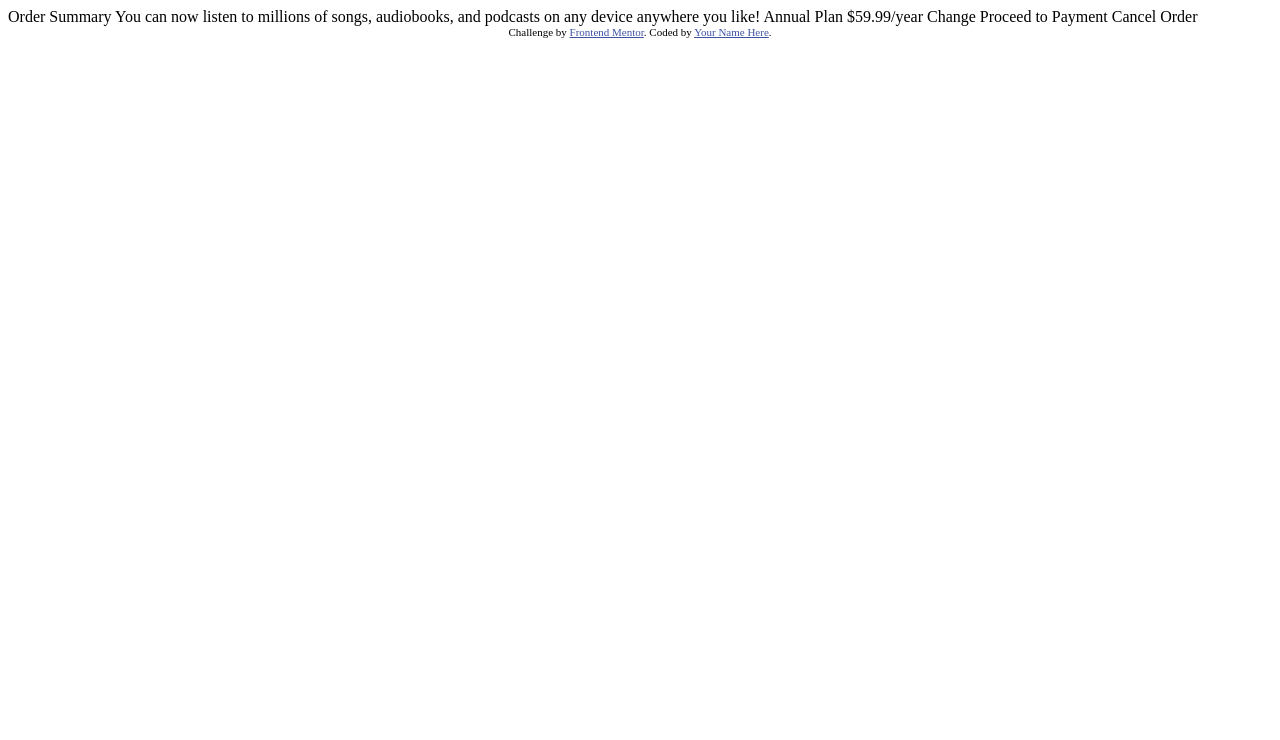
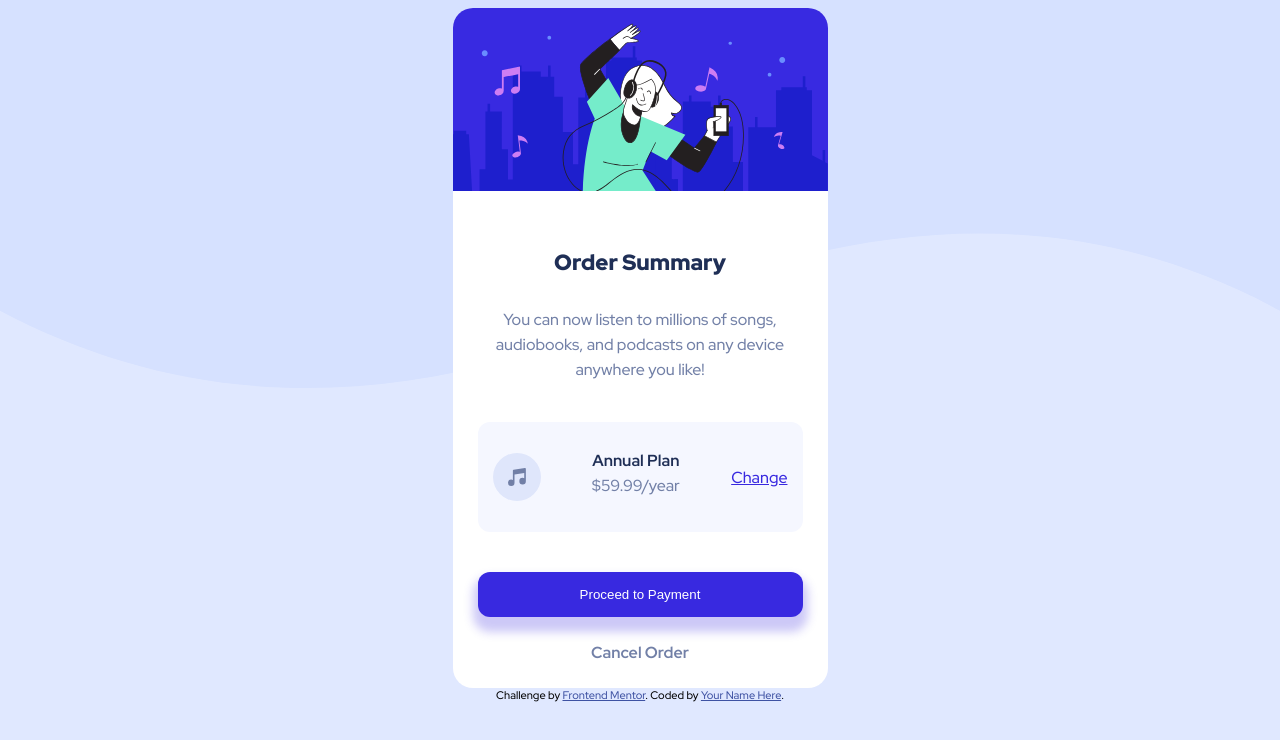
Before and after one commit to rhysrob/order-summary-component-main, a plain HTML site: page index.html in a window 1280 px wide. Drawn offline with Linux system fonts and the light colour scheme.

Commit message:
added style

```diff
--- a/index.html
+++ b/index.html
@@ -1,5 +1,6 @@
 <!DOCTYPE html>
 <html lang="en">
+
 <head>
   <meta charset="UTF-8">
   <meta name="viewport" content="width=device-width, initial-scale=1.0"> <!-- displays site properly based on user's device -->
@@ -8,30 +9,142 @@
 
   <title>Frontend Mentor | Order summary card</title>
 
+
+
+  <link rel="preconnect" href="https://fonts.googleapis.com">
+  <link rel="preconnect" href="https://fonts.gstatic.com" crossorigin>
+  <link href="https://fonts.googleapis.com/css2?family=Red+Hat+Display:wght@500;700;900&display=swap" rel="stylesheet">
+
+
   <!-- Feel free to remove these styles or customise in your own stylesheet 👍 -->
   <style>
-    .attribution { font-size: 11px; text-align: center; }
-    .attribution a { color: hsl(228, 45%, 44%); }
+    body {
+      background: hsl(225, 100%, 94%) url('images/pattern-background-desktop.svg') no-repeat;
+      background-size: contain;
+      font-family: 'Red Hat Display', sans-serif
+    }
+
+    h1 {
+      font-size: 22px;
+      font-weight: 900;
+      color: hsl(223, 47%, 23%)
+    }
+
+    p {
+      margin-bottom: 25px;
+      line-height: 25px;
+      font-size: 16px;
+      color: #7280a7
+    }
+
+    p strong {
+      color: #1f2f56;
+
+    }
+
+
+
+    .card {
+      border-radius: 20px;
+      margin: 0 auto;
+      width: 375px;
+      text-align: center;
+      background: white;
+
+    }
+
+    .card-header {
+      background: url('images/illustration-hero.svg') no-repeat;
+      background-size: contain;
+      height: 200px;
+
+      border-top-left-radius: 20px;
+      border-top-right-radius: 20px;
+    }
+
+    .card-body {
+      display: flex;
+      flex-direction: column;
+      padding: 25px;
+    }
+
+    .card-inner {
+      display: flex;
+      flex-direction: row;
+      align-items: center;
+      background: #f5f7ff;
+
+      border-radius: 12px;
+      padding: 15px;
+      justify-content: space-between;
+      margin: 15px 0;
+      height: 80px
+    }
+
+    .card-inner a {
+      color: #3829e0;
+    }
+
+    button {
+      margin: 25px 0;
+      color: #FFF;
+      font-weight: 500;
+      text-align: center;
+      background: #3829e0;
+      border-radius: 12px;
+      border: none;
+      outline: none;
+      padding: 15px;
+      box-shadow: 0px 10px 10px 5px rgba(56, 41, 224, 0.25);
+    }
+
+    .cancel-btn {
+      text-decoration: none;
+      font-weight: 700;
+      color: #7280a7
+    }
+
+    .attribution {
+      font-size: 11px;
+      text-align: center;
+    }
+
+    .attribution a {
+      color: hsl(228, 45%, 44%);
+    }
   </style>
 </head>
+
 <body>
 
-  Order Summary
+  <div class="card">
+    <div class="card-header"></div>
+    <div class="card-body">
 
-  You can now listen to millions of songs, audiobooks, and podcasts on any
-  device anywhere you like!
 
-  Annual Plan
-  $59.99/year
+      <h1>Order Summary</h1>
 
-  Change
+      <p>You can now listen to millions of songs, audiobooks, and podcasts on any
+        device anywhere you like!</p>
 
-  Proceed to Payment
-  Cancel Order
-
+      <div class="card-inner">
+        <img src="images/icon-music.svg" alt="music-icon" />
+        <div>
+          <p><strong>Annual Plan</strong>
+            <br />$59.99/year</p>
+        </div>
+        <a href="#">Change</a>
+      </div>
+      <button>
+        Proceed to Payment
+      </button>
+      <a class="cancel-btn" href="#">Cancel Order</a>
+    </div>
+  </div>
   <div class="attribution">
     Challenge by <a href="https://www.frontendmentor.io?ref=challenge" target="_blank">Frontend Mentor</a>.
     Coded by <a href="#">Your Name Here</a>.
   </div>
 </body>
+
 </html>
```
